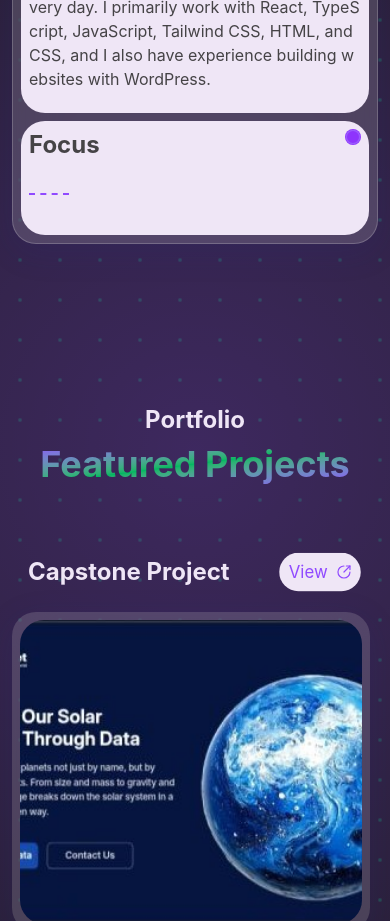
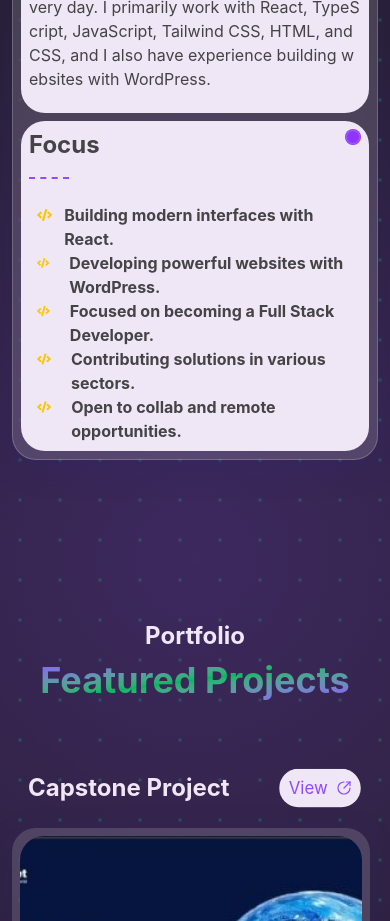
Before and after one commit to ijeomagodspower/ijeomagodspower, a React (Vite) app: page / in a window 390 px wide. Shown: the part 1680-2601 px from the top of the page. Built offline with nearby package versions, Linux system fonts and the light colour scheme.

Commit message:
fixfocus2

```diff
--- a/src/Components/About/About.tsx
+++ b/src/Components/About/About.tsx
@@ -112,15 +112,15 @@ const About = () => {
           </div>
 
           {/*Mobile Focus section*/}
-          <div className="flex flex-col flex-wrap min-w-full p-2 max-h-full gap-y-4 bg-lightbg rounded-3xl md:hidden">
+          <div className="flex flex-col flex-wrap min-w-full p-2 max-h-full bg-lightbg rounded-3xl md:hidden">
             {/* Focus Section */}
 
             <div className="flex flex-row flex-wrap min-w-full justify-between">
               <h4 className="text-2xl font-bold font-inter ">Focus</h4>
               <Circle className="w-4 h-4 text-primary bg-hover-primary rounded-full animate-pulse " />
             </div>
-            <div className=" w-10 border-t-2 border-dashed mt-4 mb-8 border-primary"></div>
-            <div className="hidden flex-col flex-wrap w-full gap-y-4 px-2">
+            <div className=" w-10 border-t-2 border-dashed mt-4 mb-6 border-primary"></div>
+            <div className="flex-col flex-wrap w-full gap-y-4 px-2">
               <span className="flex flex-row gap-3 font-bold align ">
                 <FaCode className="w-4 h-4 mt-1 text-yellow-400 " />
                 <h3 className="break-words">
```
